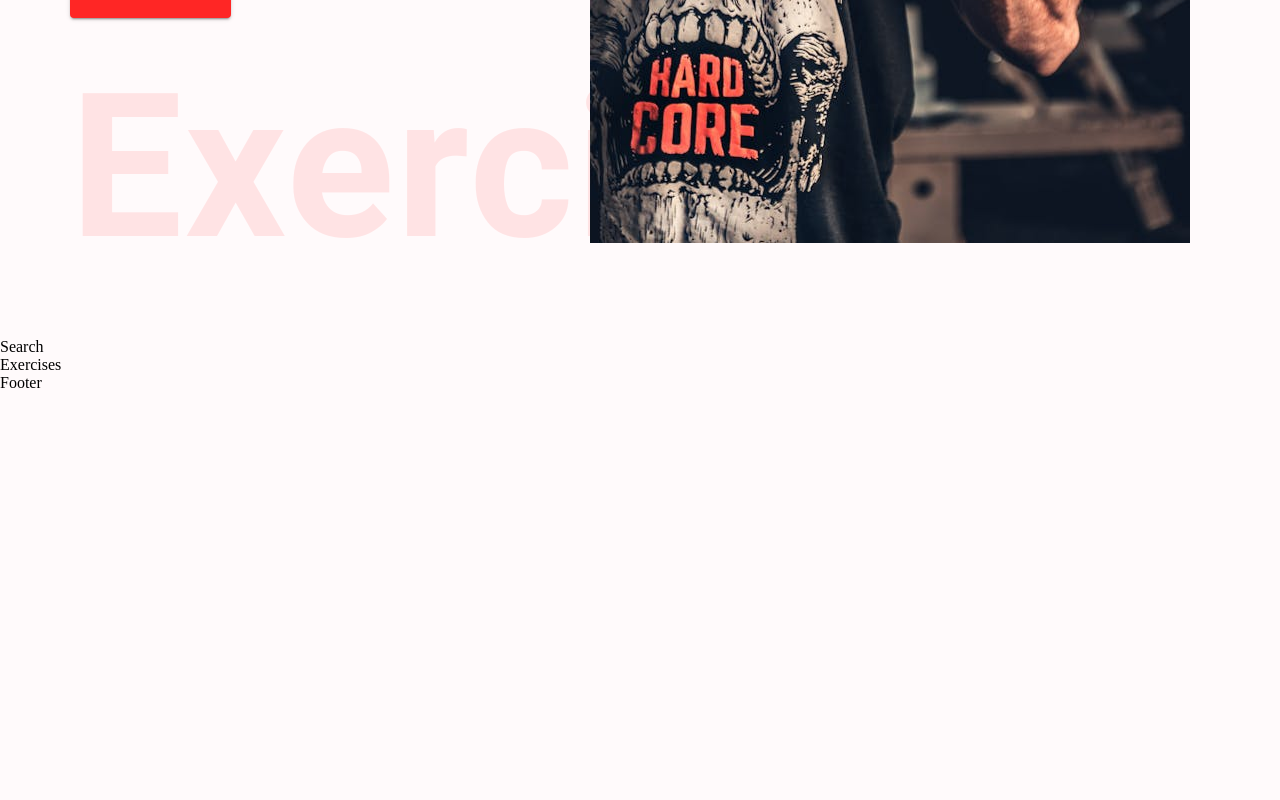
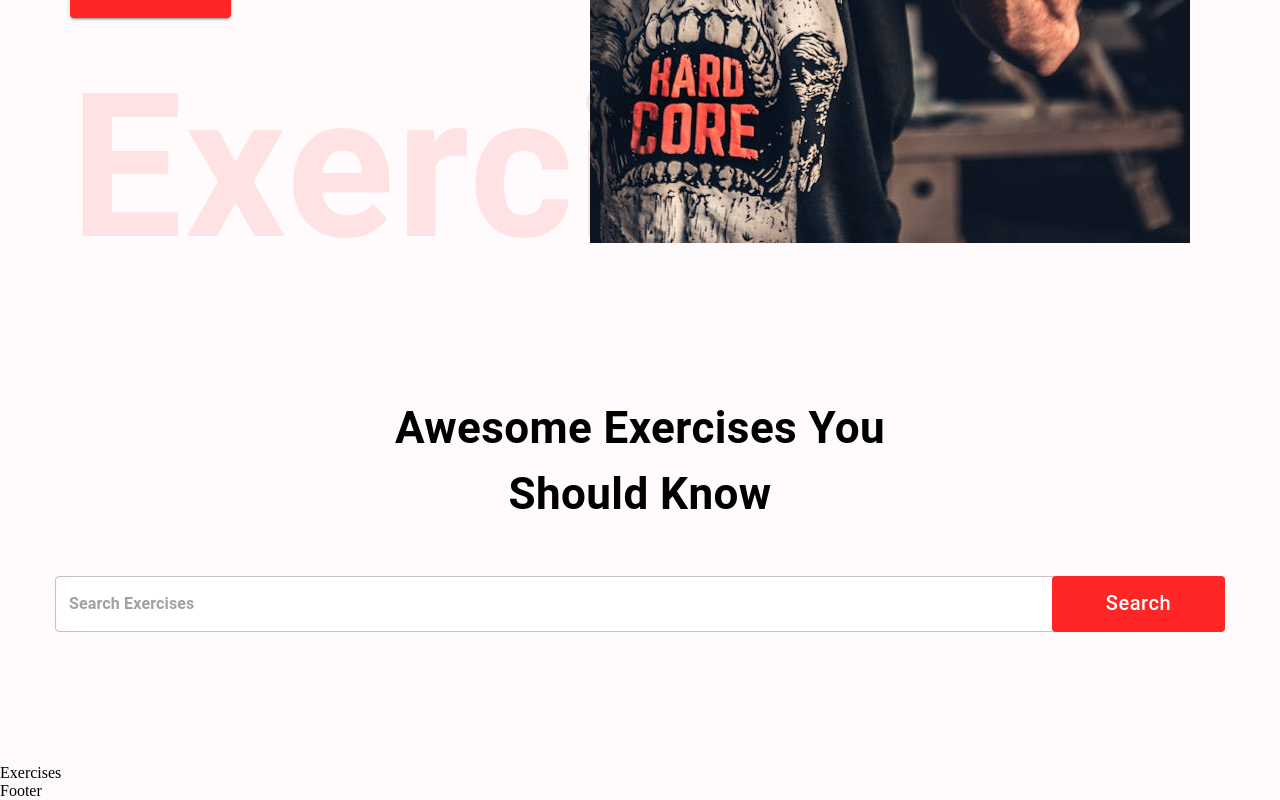
Before and after one commit to rajlakshmi18704/Gymify, a React (Vite) app: page / in a window 1280 px wide. Shown: the part 625-1425 px from the top of the page. Before the commit the page ends 1017 px from the top, so only its background shows below. Built offline with nearby package versions, Linux system fonts and the light colour scheme.

Commit message:
Created the UI for search exercise.
Made the UI for Serach exercise.

```diff
--- a/src/components/SearchExercises.jsx
+++ b/src/components/SearchExercises.jsx
@@ -1,10 +1,28 @@
-import React from 'react'
 
+import React, { useEffect, useState } from 'react';
+import { Box, Button, Stack, TextField, Typography } from '@mui/material';
 function SearchExercises() {
   return (
-    <div>
-      Search
-    </div>
+    <Stack alignItems="center" mt="37px" justifyContent="center" p="20px">
+    <Typography fontWeight={700} sx={{ fontSize: { lg: '44px', xs: '30px' } }} mb="49px" textAlign="center">
+      Awesome Exercises You <br /> Should Know
+    </Typography>
+    <Box position="relative" mb="72px">
+      <TextField
+        height="76px"
+        sx={{ input: { fontWeight: '700', border: 'none', borderRadius: '4px' }, width: { lg: '1170px', xs: '350px' }, backgroundColor: '#fff', borderRadius: '40px' }}
+
+        placeholder="Search Exercises"
+        type="text"
+      />
+      <Button className="search-btn" sx={{ bgcolor: '#FF2625', color: '#fff', textTransform: 'none', width: { lg: '173px', xs: '80px' }, height: '56px', position: 'absolute', right: '0px', fontSize: { lg: '20px', xs: '14px' } }} >
+        Search
+      </Button>
+    </Box>
+    <Box sx={{ position: 'relative', width: '100%', p: '20px' }}>
+
+    </Box>
+  </Stack>
   )
 }
 
```
